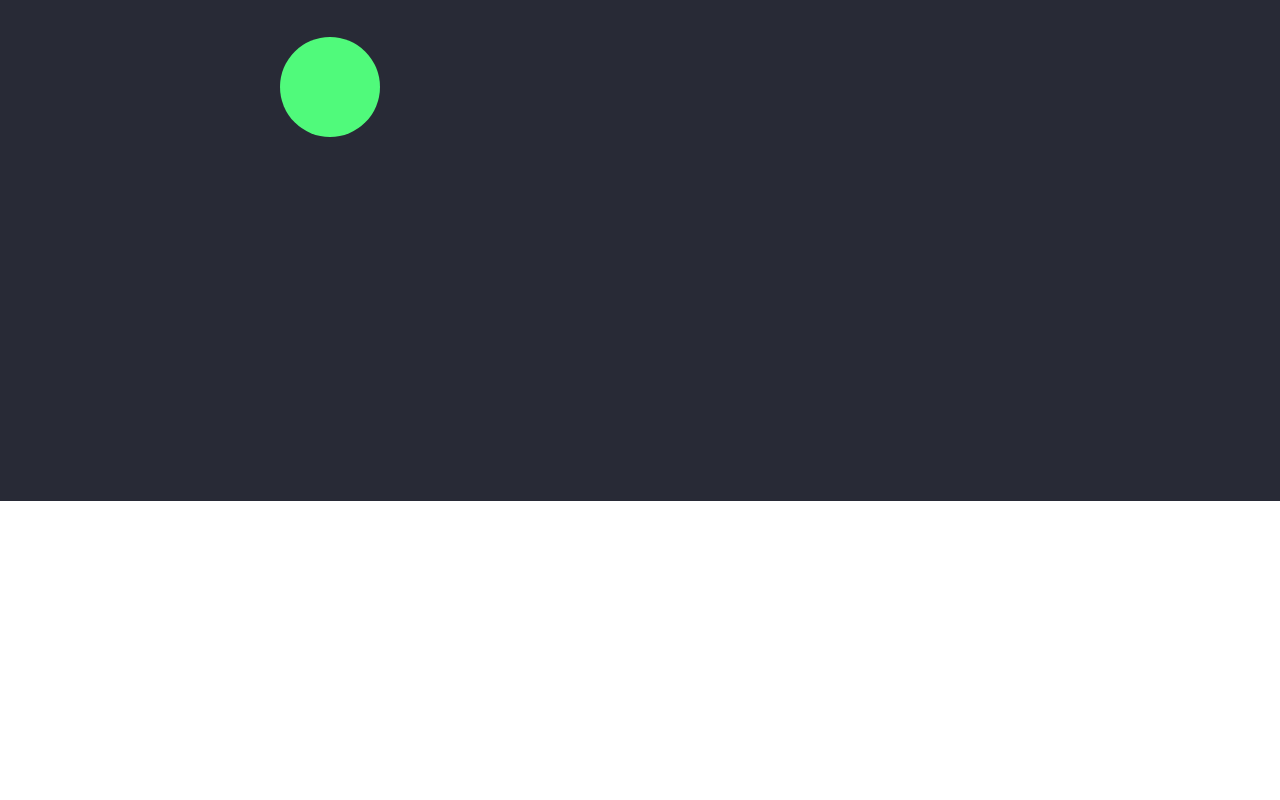
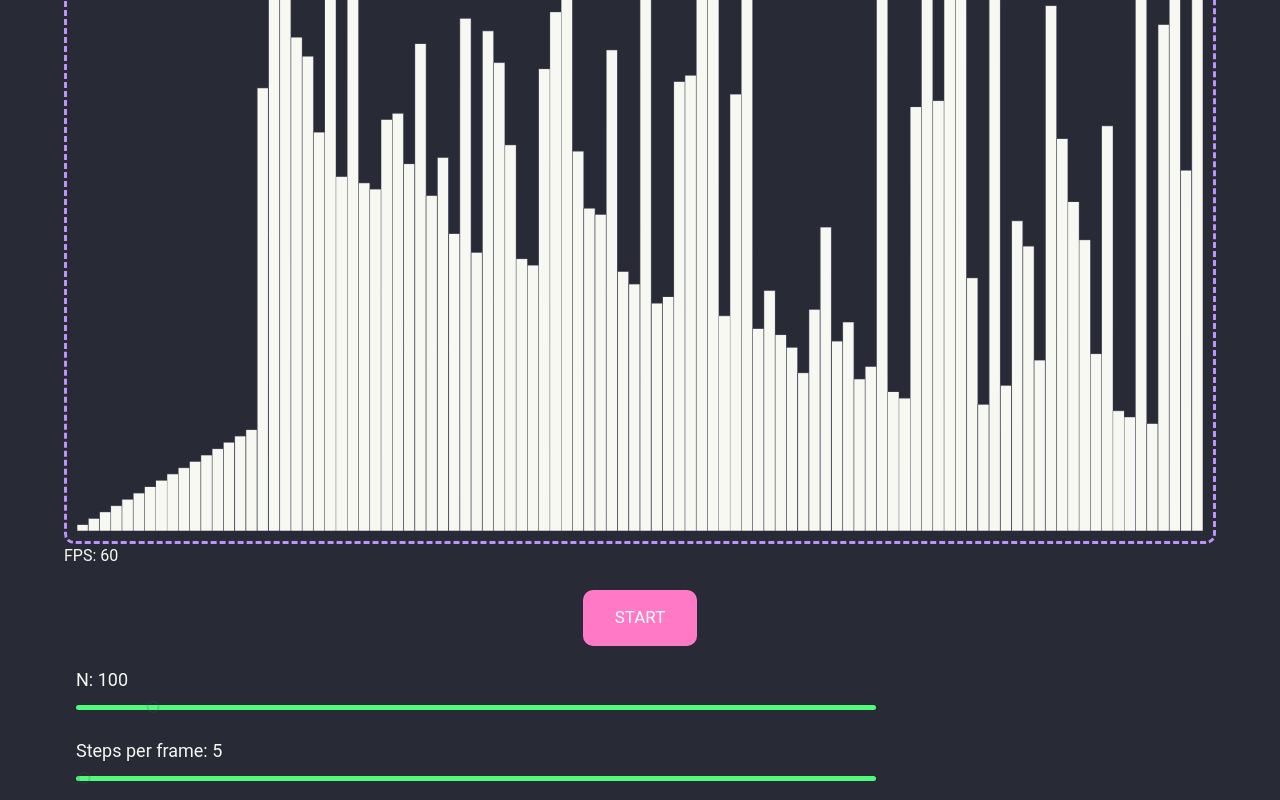
Before and after one commit to GregoryKogan/visual-algo, a Vue app in the folder visual-algo/: page / in a window 1280 px wide. Shown: the part 299-1099 px from the top of the page. Before the commit the page ends 800 px from the top, so only its background shows below. Built offline with nearby package versions, Linux system fonts and the light colour scheme; the HTML template or start-up script is replaced by a standard one.

Commit message:
BubbleSort page finished

```diff
--- a/visual-algo/src/App.vue
+++ b/visual-algo/src/App.vue
@@ -33,4 +33,29 @@ app {
   background-color: #282a36;
   color: #f8f8f2;
 }
+
+input[type="range"] {
+  -webkit-appearance: none;
+  margin-right: 15px;
+  height: 5px;
+  background: rgba(255, 255, 255, 0.6);
+  background-color: #50fa7b;
+  border-radius: 5px;
+}
+
+input[type="range"]::-webkit-slider-thumb {
+  -webkit-appearance: none;
+  height: 10px;
+  width: 10px;
+  border-radius: 100%;
+  cursor: ew-resize;
+  box-shadow: 0 0 2px 0 #555;
+}
+
+input[type="range"]::-webkit-slider-runnable-track {
+  -webkit-appearance: none;
+  box-shadow: none;
+  border: none;
+  background: transparent;
+}
 </style>
--- a/visual-algo/src/algos/BubbleSort.ts
+++ b/visual-algo/src/algos/BubbleSort.ts
@@ -1,36 +1,136 @@
 import { Painter } from "@/utilities/painter";
+import { shuffle } from "@/utilities/shuffle";
 
-class BubbleSortSketch {
+export class BubbleSortSketch {
   painter: Painter;
   width: number;
   height: number;
 
-  posX: number;
+  dt: number;
+  lastDts: Array<number>;
+  dtMemory: number;
+  lastFrame: number;
+  fps: number;
+
+  values: Array<number>;
+  n: number;
+  i: number;
+  j: number;
+  compsCounter: number;
+  stepsPerFrame: number;
+  finished: boolean;
 
   constructor(canvas: HTMLCanvasElement) {
     this.painter = new Painter(canvas);
     this.width = canvas.width;
     this.height = canvas.height;
 
-    this.posX = this.width / 2;
+    this.dt = 1;
+    this.lastDts = [];
+    this.dtMemory = 10;
+    for (let i = 0; i < this.dtMemory; ++i) this.lastDts.push(1);
+    this.lastFrame = performance.now();
+    this.fps = 0;
+
+    this.values = [];
+    this.n = 100;
+    this.i = 0;
+    this.j = 0;
+    this.compsCounter = 0;
+    this.stepsPerFrame = 5;
+    this.finished = false;
   }
 
-  setup() {
-    this.painter.fill("#50fa7b");
-    this.painter.noStroke();
+  setup(data?: Record<string, number>): void {
+    if (data) {
+      this.n = data.n;
+      this.stepsPerFrame = data.stepsPerFrame;
+    }
+
+    this.finished = false;
+    this.i = 0;
+    this.j = 0;
+    this.compsCounter = 0;
+    this.values = [];
+    for (let i = 1; i <= this.n; ++i) this.values.push(i);
+    shuffle(this.values);
+
     window.requestAnimationFrame(() => this.draw());
   }
 
-  draw() {
+  async draw(): Promise<void> {
     this.painter.background("#282a36");
-    this.posX += 5;
-    this.posX %= this.width;
-    this.painter.circle(this.posX, this.height / 2, 50);
-    window.requestAnimationFrame(() => this.draw());
+
+    for (let i = 0; i < this.stepsPerFrame; ++i) this.bubbleSortStep();
+
+    this.renderValues();
+
+    this.updateDt();
+
+    if (!this.finished) window.requestAnimationFrame(() => this.draw());
+    else this.fps = 0;
+  }
+
+  updateDt(): void {
+    const curFrame = performance.now();
+    const curDt = curFrame - this.lastFrame;
+    this.lastFrame = curFrame;
+    this.lastDts.push(curDt);
+
+    const removed = this.lastDts.shift();
+    if (removed) {
+      this.dt -= removed / this.dtMemory;
+      this.dt += curDt / this.dtMemory;
+    }
+
+    this.fps = Math.round(1000 / this.dt);
+    this.fps -= this.fps % 5;
+  }
+
+  renderValues(): void {
+    const colWidth: number = this.width / this.n;
+    const maxHeight: number = this.height;
+    let maxValue = this.values[0];
+    for (let i = 1; i < this.n; ++i)
+      if (this.values[i] > maxValue) maxValue = this.values[i];
+    const ratio = maxHeight / maxValue;
+    this.painter.fill("#f8f8f2");
+    if (this.finished) this.painter.fill("#50fa7b");
+    if (colWidth > 1) {
+      this.painter.setStrokeWeight(1);
+      this.painter.stroke("#44475a");
+    } else this.painter.noStroke();
+    for (let i = 0; i < this.n; ++i) {
+      const curHeight = ratio * this.values[i];
+      this.painter.rect(
+        i * colWidth,
+        this.height - curHeight,
+        colWidth,
+        curHeight
+      );
+    }
+  }
+
+  bubbleSortStep(): void {
+    if (this.i == this.j && this.i == this.n) {
+      this.finished = true;
+      return;
+    }
+
+    if (this.j < this.n) this.j++;
+    else {
+      this.i++;
+      this.j = this.i;
+      return;
+    }
+
+    if (this.i < this.n && this.j < this.n) {
+      if (this.values[this.i] > this.values[this.j]) {
+        this.compsCounter++;
+        const tmp = this.values[this.i];
+        this.values[this.i] = this.values[this.j];
+        this.values[this.j] = tmp;
+      }
+    }
   }
 }
-
-export function sketchInit(canvas: HTMLCanvasElement): void {
-  const sketch = new BubbleSortSketch(canvas);
-  sketch.setup();
-}
--- a/visual-algo/src/utilities/painter.ts
+++ b/visual-algo/src/utilities/painter.ts
@@ -1,9 +1,3 @@
-export function isCanvas(
-  obj: HTMLCanvasElement | HTMLElement
-): obj is HTMLCanvasElement {
-  return obj.tagName === "CANVAS";
-}
-
 export class Painter {
   canvas: HTMLCanvasElement;
   ctx: CanvasRenderingContext2D | null;
@@ -14,10 +8,12 @@ export class Painter {
   doStroke: boolean;
   strokeStyle: string;
   strokeWeight: number;
+  font: string;
 
   constructor(canvas: HTMLCanvasElement) {
     this.canvas = canvas;
     this.ctx = canvas.getContext("2d");
+    if (this.ctx) this.ctx.imageSmoothingEnabled = false;
     this.width = canvas.width;
     this.height = canvas.height;
     this.doFill = false;
@@ -25,6 +21,13 @@ export class Painter {
     this.doStroke = false;
     this.strokeStyle = "#000000";
     this.strokeWeight = 1;
+    this.font = "30px Arial";
+  }
+
+  static isCanvas(
+    obj: HTMLCanvasElement | HTMLElement
+  ): obj is HTMLCanvasElement {
+    return obj.tagName === "CANVAS";
   }
 
   background(color: string): void {
@@ -55,10 +58,14 @@ export class Painter {
     this.strokeWeight = weight;
   }
 
-  circle(centerX: number, centerY: number, radius: number): void {
+  setFont(font: string): void {
+    this.font = font;
+  }
+
+  circle(x: number, y: number, radius: number): void {
     if (!this.ctx) return;
     this.ctx.beginPath();
-    this.ctx.arc(centerX, centerY, radius, 0, 2 * Math.PI, false);
+    this.ctx.arc(x, y, radius, 0, 2 * Math.PI, false);
     if (this.doFill) {
       this.ctx.fillStyle = this.fillStyle;
       this.ctx.fill();
@@ -69,4 +76,23 @@ export class Painter {
       this.ctx.stroke();
     }
   }
+
+  rect(x: number, y: number, width: number, height: number): void {
+    if (!this.ctx) return;
+    this.ctx.beginPath();
+    this.ctx.rect(x, y, width, height);
+    if (this.doFill) {
+      this.ctx.fillStyle = this.fillStyle;
+      this.ctx.fill();
+    }
+    if (this.doStroke) {
+      this.ctx.lineWidth = this.strokeWeight;
+      this.ctx.strokeStyle = this.strokeStyle;
+      this.ctx.stroke();
+    }
+  }
+
+  text(msg: string, x: number, y: number): void {
+    this.ctx?.fillText(msg, x, y);
+  }
 }
--- /dev/null
+++ b/visual-algo/src/utilities/shuffle.ts
@@ -0,0 +1,13 @@
+export function shuffle(array: Array<number>): Array<number> {
+  let currentIndex = array.length,
+    randomIndex;
+  while (currentIndex != 0) {
+    randomIndex = Math.floor(Math.random() * currentIndex);
+    currentIndex--;
+    [array[currentIndex], array[randomIndex]] = [
+      array[randomIndex],
+      array[currentIndex],
+    ];
+  }
+  return array;
+}
--- a/visual-algo/src/views/BubbleSort.vue
+++ b/visual-algo/src/views/BubbleSort.vue
@@ -1,26 +1,109 @@
 <template>
-  <div id="bubble-sort-page">
-    <h2>Bubble Sort</h2>
+  <div id="sort-page">
+    <h1 style="margin-bottom: 20px; margin-top: 20px">Bubble Sort</h1>
+    <div class="stats">
+      <v-col>
+        <span>{{ this.sketch.compsCounter }} comparisons</span>
+        <v-spacer></v-spacer>
+        <span v-if="this.sketch.values"
+          >N: {{ this.sketch.values.length }}</span
+        >
+        <v-spacer></v-spacer>
+        <span>Steps per frame: {{ this.sketch.stepsPerFrame }}</span>
+      </v-col>
+    </div>
     <canvas id="sketch" :width="canvasWidth" :height="canvasHeight"> </canvas>
+    <span>FPS: {{ this.sketch.fps }}</span>
+    <div class="controls">
+      <v-col>
+        <button
+          v-on:click="sketch.setup({ n: n, stepsPerFrame: stepsPerFrame })"
+        >
+          START
+        </button>
+        <v-spacer></v-spacer>
+        <span style="font-size: large">N: {{ this.n }}</span>
+        <v-spacer></v-spacer>
+        <input
+          style="width: min(100%, 800px)"
+          v-model="n"
+          type="range"
+          min="10"
+          max="1000"
+          step="10"
+        />
+        <div style="height: 20px"></div>
+        <span style="font-size: large"
+          >Steps per frame: {{ this.stepsPerFrame }}</span
+        >
+        <v-spacer></v-spacer>
+        <input
+          style="width: min(100%, 800px)"
+          v-model="stepsPerFrame"
+          type="range"
+          min="1"
+          max="1000"
+          step="1"
+        />
+      </v-col>
+    </div>
   </div>
 </template>
 
 <script lang="ts">
 import Vue from "vue";
-import { sketchInit } from "../algos/BubbleSort";
-import { isCanvas } from "../utilities/painter";
+import { BubbleSortSketch } from "../algos/BubbleSort";
+import { Painter } from "../utilities/painter";
 
 export default Vue.extend({
   name: "BubbleSort",
   data: () => ({
-    canvasWidth: window.innerWidth,
-    canvasHeight: window.innerHeight - 100,
+    canvasWidth: 1920,
+    canvasHeight: 1080,
+    sketch: {} as BubbleSortSketch,
+    n: 100,
+    stepsPerFrame: 5,
   }),
   mounted() {
     const canvas = document.getElementById("sketch");
-    if (canvas && isCanvas(canvas)) sketchInit(canvas);
+    if (canvas && Painter.isCanvas(canvas)) {
+      this.sketch = new BubbleSortSketch(canvas);
+      this.sketch.setup();
+    }
   },
 });
 </script>
 
-<style></style>
+<style>
+#sort-page {
+  width: max(350px, min(90vw, 1300px));
+  margin-left: auto;
+  margin-right: auto;
+}
+
+#sketch {
+  width: 100%;
+  display: block;
+  margin-left: auto;
+  margin-right: auto;
+  padding: 10px;
+  border-radius: 10px;
+  border: 3px dashed #bd93f9;
+}
+
+.controls button {
+  background-color: #ff79c6;
+  margin-left: auto;
+  margin-right: auto;
+  margin-bottom: 20px;
+  margin-top: 10px;
+  border: none;
+  color: white;
+  padding: 15px 32px;
+  text-align: center;
+  text-decoration: none;
+  display: block;
+  font-size: 17px;
+  border-radius: 10px;
+}
+</style>
```
Also changed, not shown: 1 other file (tests, documents, lock files or other folders).
